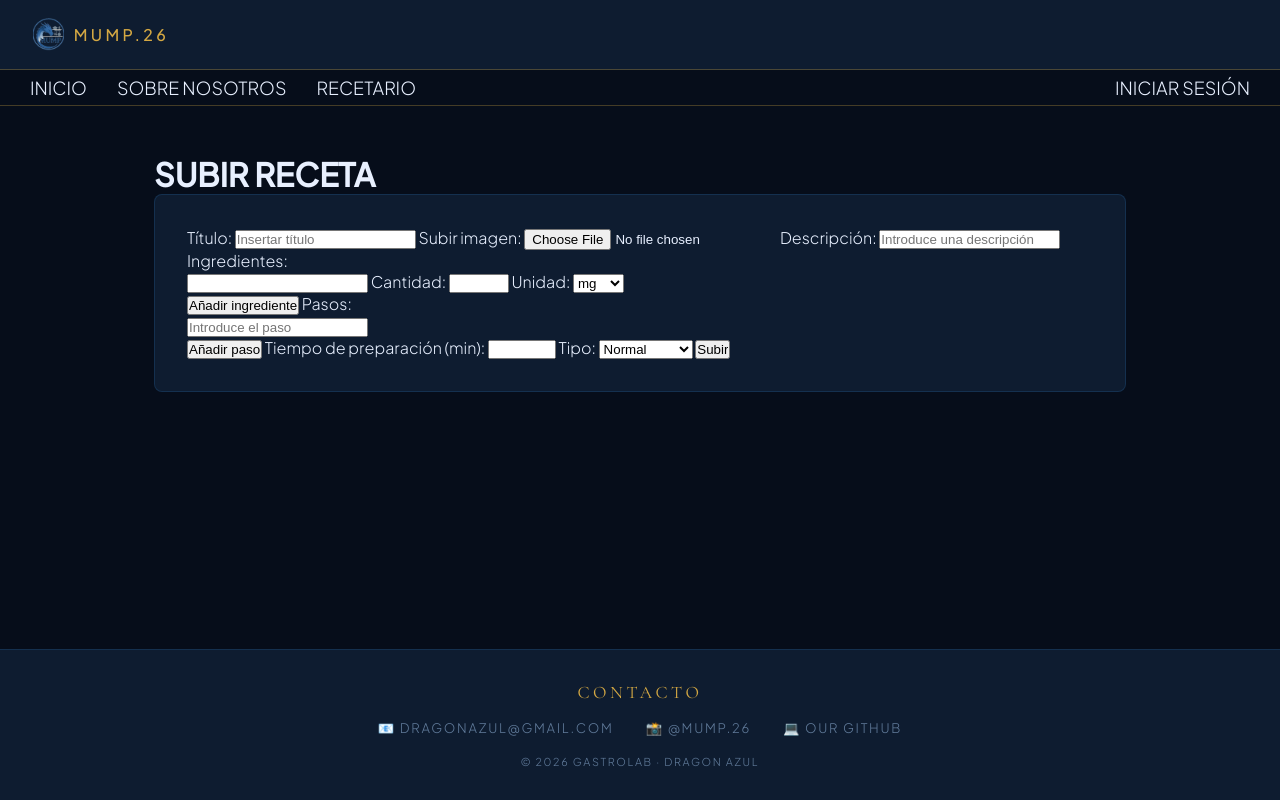
After one commit to unaim-cebanc/GRUPO3_DragonAzul, a Flask app: page /subir_receta in a window 1280 px wide. The commit adds this page. Run offline with Flask 3, Linux system fonts and the light colour scheme.

Commit message:
Añadida funcionalidad para subir recetas a la base de datos :D

```diff
--- a/main.py
+++ b/main.py
@@ -1,8 +1,12 @@
+import os
 from flask import Flask, render_template, request, redirect, url_for, session
 import sql_scripts
 
 app = Flask(__name__)
 app.secret_key = "ABCD"
+RUTA_ABSOLUTA = os.path.dirname(os.path.abspath(__file__))
+RUTA_IMAGENES = os.path.join(RUTA_ABSOLUTA, "static", "images")
+app.config["RUTA_IMAGENES"] = RUTA_IMAGENES
 
 # Recuerda: 'py main.py' para ejecutar el servidor local y poder hacer pruebas ;)
 
@@ -35,6 +39,26 @@ def recetario():
     recetas = sql_scripts.fetch_recepies_info()
     return render_template("recetario.html", recetas = recetas)
 
+@app.route("/subir_receta", methods = ['GET', 'POST'])
+def subir_receta():
+    if request.method == "POST":
+        nombre = request.form.get("nombre")
+        img = request.files["imagen"]
+        img_filename = "static/images/" + img.filename
+        img.save(os.path.join(RUTA_IMAGENES, img.filename))
+        desc = request.form.get("descripcion")
+        ingredientes = request.form.getlist("ingredientes[]")
+        cantidades = request.form.getlist("cantidad[]")
+        unidades = request.form.getlist("unidad[]")
+        pasos = request.form.getlist("pasos[]")
+        tiempo = request.form.get("tiempo_preparacion")
+        tipo = request.form.get("tipo")
+        id_usuario = sql_scripts.get_user_id(session.get("usuario"))
+        sql_scripts.insert_recepie(nombre, img_filename, desc, ingredientes, cantidades, unidades, pasos, tiempo, tipo, id_usuario)
+        return redirect(url_for("recetario"))
+    return render_template("subir_receta.html", usuario = session.get("usuario"))
+
+
 def main():
     app.run(debug=True)
 
--- /dev/null
+++ b/static/css/subir_receta.css
@@ -0,0 +1,9 @@
+section {
+    gap: 2.5rem;
+    align-items: center;
+    margin-bottom: 2.5rem;
+    padding: 2rem;
+    background: var(--surface);
+    border: 1px solid var(--border);
+    border-radius: 8px;
+}
--- /dev/null
+++ b/static/js/subir_receta.js
@@ -0,0 +1,28 @@
+function añadirIngrediente() {
+    var body = document.getElementById("container_ingrediente");
+    var div = document.createElement('div');
+    div.innerHTML = `
+        <input type="text" name="ingredientes[]" id="ingredeintes" required>
+            <label for="cantidad">Cantidad:</label>
+            <input type="number" name="cantidad[]" id="cantidad" min="0" max="999">
+            <label for="unidad">Unidad:</label>
+            <select name="unidad[]" id="unidad">
+                <option value="mg">mg</option>
+                <option value="g">g</option>
+                <option value="ml">ml</option>
+                <option value="l">l</option>
+                <option value="cda.">cda.</option>
+                <option value="cdta.">cdta.</option>
+            </select>`;
+    body.appendChild(div);
+}
+
+function añadirPaso() {
+    var body = document.getElementById("container_paso");
+    var input = document.createElement('input');
+    input.type = 'text';
+    input.name = 'pasos[]';
+    input.placeholder = 'Introduce el paso';
+    input.required = true;
+    body.appendChild(input);
+}
--- /dev/null
+++ b/templates/subir_receta.html
@@ -0,0 +1,89 @@
+<!DOCTYPE html>
+<html lang="es">
+<head>
+    <meta charset="UTF-8">
+    <meta name="viewport" content="width=device-width, initial-scale=1.0">
+    <script src="{{ url_for('static', filename='js/subir_receta.js') }}"></script>
+    <link rel="stylesheet" href="{{ url_for('static', filename='css/style.css') }}">
+    <link rel="stylesheet" href="{{ url_for('static', filename='css/subir_receta.css') }}">
+    <title>Subir Receta</title>
+</head>
+<body>
+    <header>
+        <img src="/static/images/logo.png" alt="logo.png">
+        <p>mump.26</p>
+    </header>
+    <nav>
+        <div class="nav_links">
+            <a href="/">INICIO</a>
+            <a href="/sobre_nosotros">SOBRE NOSOTROS</a>
+            <a href="/recetario">RECETARIO</a>
+        </div>
+        <div class="nav_sesion">
+            <a href="/inicio_sesion">INICIAR SESIÓN</a>
+        </div>
+    </nav>
+    <main>
+        <h1>SUBIR RECETA</h1>
+        <section>
+            <form action="/subir_receta" enctype="multipart/form-data" method="post">
+                <label for="nombre">Título:</label>
+                <input type="text" name="nombre" id="nombre" placeholder="Insertar título" required>
+
+                <label for="imagen">Subir imagen:</label>
+                <input type="file" name="imagen" id="imagen" accept=".png, .jpg, .jpeg">
+
+                <label for="descripcion">Descripción:</label>
+                <input type="text" name="descripcion" id="descripcion" placeholder="Introduce una descripción">
+
+                <label for="ingredientes">Ingredientes: </label>
+                <div id="container_ingrediente">
+                    <div>
+                        <input type="text" name="ingredientes[]" id="ingredeintes" required>
+                        <label for="cantidad">Cantidad:</label>
+                        <input type="number" name="cantidad[]" id="cantidad" min="0" max="999">
+                        <label for="unidad">Unidad:</label>
+                        <select name="unidad[]" id="unidad">
+                            <option value="mg">mg</option>
+                            <option value="g">g</option>
+                            <option value="ml">ml</option>
+                            <option value="l">l</option>
+                            <option value="cda.">cda.</option>
+                            <option value="cdta.">cdta.</option>
+                        </select>
+                    </div>
+                </div>
+                <input type="button" value="Añadir ingrediente" onclick="añadirIngrediente()">
+
+                <label for="pasos">Pasos:</label>
+                <div id="container_paso">
+                    <input type="text" name="pasos[]" id="pasos" placeholder="Introduce el paso" required>
+                </div>
+                <input type="button" value="Añadir paso" onclick="añadirPaso()">
+
+                <label for="tiempo_preparacion">Tiempo de preparación (min):</label>
+                <input type="number" name="tiempo_preparacion" id="tiempo_preparacion" min="0" max="9999" required>
+
+                <label for="tipo">Tipo:</label>
+                <select name="tipo" id="tipo">
+                    <option value="normal">Normal</option>
+                    <option value="vegetariana">Vegetariana</option>
+                    <option value="vegana">Vegana</option>
+                </select>
+                <input type="submit" value="Subir">
+            </form>
+        </section>
+    </main>
+    <footer>
+        <div class="footer-content">
+            <p class="footer-title">Contacto</p>
+            <div class="footer-links">
+                <a href="mailto:gastrolab@gmail.com">📧 dragonazul@gmail.com</a>
+                <a href="https://instagram.com/gastrolab" target="_blank">📸 @mump.26</a>
+                <a href="https://github.com/dragonazul" target="_blank">💻 Our GitHub</a>
+            </div>
+            <p class="footer-copy">© 2026 GastroLab · Dragon Azul</p>
+        </div>
+    </footer>
+</body>
+</html>
```
Also changed, not shown: sql_scripts.py (+47 -7 lines), static/css/recetario.css (+34 -0 lines), templates/recetario.html (+8 -1 lines), static/images/default_usr.webp (deleted), static/images/skin_mc.png (added).
